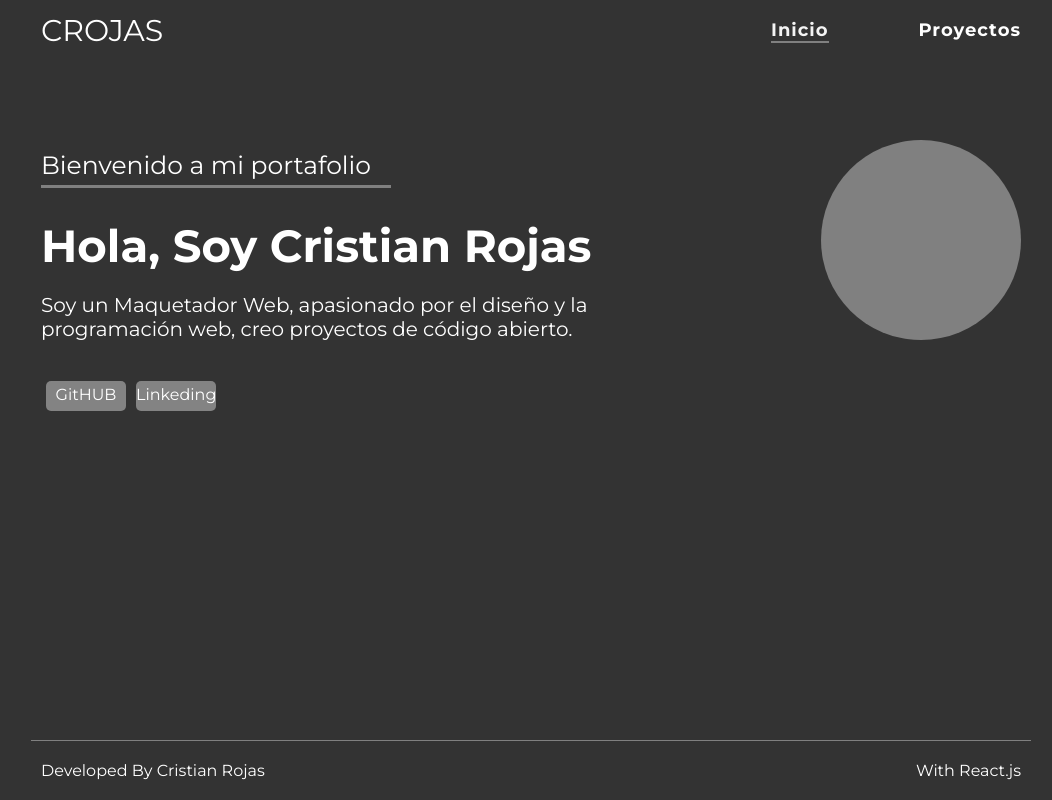
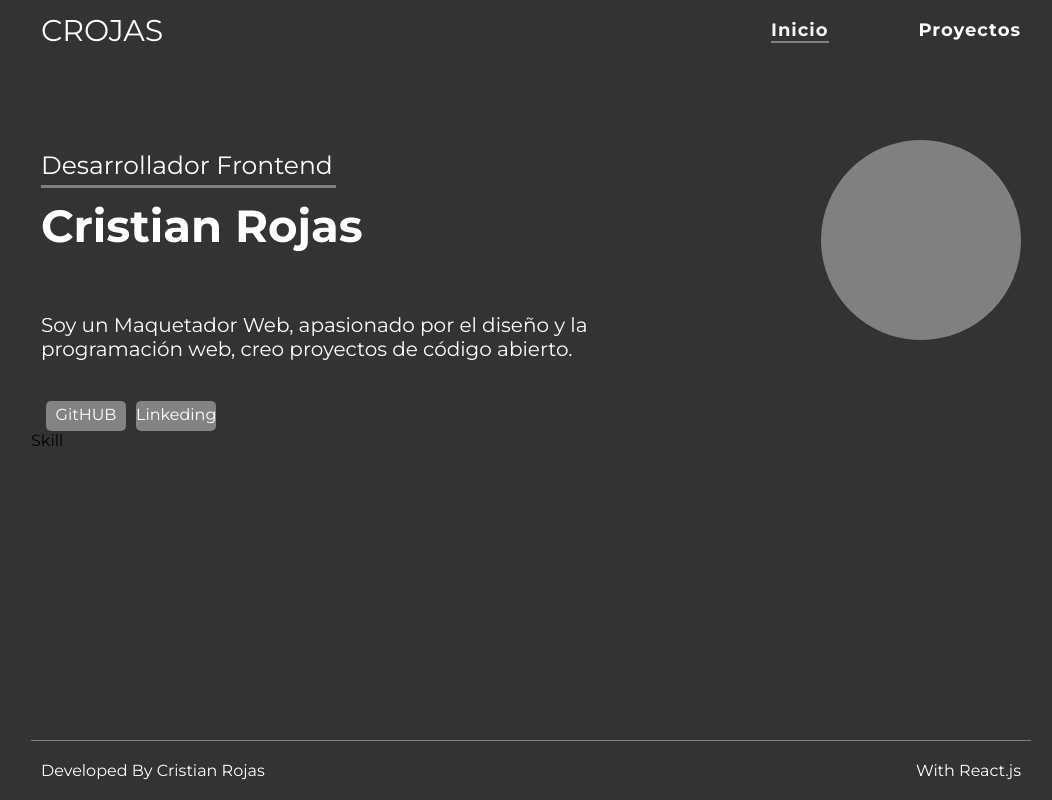
Before and after one commit to cristiandrc/cristiandrc.github.io, a React app: page / in a window 1280 px wide. Shown: the whole page, without its empty margins (109-1161 px from the left). Built offline with nearby package versions, Linux system fonts and the light colour scheme.

Commit message:
Modificando Porject

```diff
--- a/src/components/Hero.jsx
+++ b/src/components/Hero.jsx
@@ -4,8 +4,8 @@ const Hero = () => {
   return (
     <Div>
       <div>
-        <Pw>Bienvenido a mi portafolio</Pw>
-        <H2>Hola, Soy Cristian Rojas</H2>
+        <Pw>Desarrollador Frontend</Pw>
+        <H2>Cristian Rojas</H2>
         <P>
           Soy un Maquetador Web, apasionado por el diseño y la programación web,
           creo proyectos de código abierto.
--- /dev/null
+++ b/src/components/Skills.jsx
@@ -0,0 +1,7 @@
+import React from "react";
+
+const Skills = () => {
+  return <div>Skill</div>;
+};
+
+export { Skills };
--- a/src/containers/Home.jsx
+++ b/src/containers/Home.jsx
@@ -1,9 +1,12 @@
 import React from "react";
 import { Hero } from "../components/Hero";
+import { Skills } from "../components/Skills";
+
 const Home = () => {
   return (
     <>
       <Hero />
+      <Skills />
     </>
   );
 };
--- a/src/containers/Project.jsx
+++ b/src/containers/Project.jsx
@@ -1,7 +1,25 @@
 import React from "react";
-
+import { Card } from "../components/Card";
+const Data = [
+  {
+    id: 0,
+    name: "Todo-App",
+    img: "https://abrahamcalsin.com/projects-img/motivation_design_template.svg",
+    text: "Adm tareas",
+    page: "https://cristiandrc.github.io/Todo-App/",
+    github: "https://github.com/cristiandrc/Todo-App",
+  },
+];
 const Project = () => {
-  return <p>Proyectos</p>;
+  return (
+    <>
+      <h2>Proyectos</h2>
+      <p>Es esta seccion podras ver los proyectos mas destacados</p>
+      {Data.map((data) => (
+        <Card key={data.id} {...data} />
+      ))}
+    </>
+  );
 };
 
 export { Project };
--- a/src/style/Hero.js
+++ b/src/style/Hero.js
@@ -9,14 +9,15 @@ export const Div = styled.div`
 `;
 export const H2 = styled.h2`
   font-size: 45px;
+  margin-bottom: 60px;
 `;
 
 export const Pw = styled.p`
   font-size: 25px;
-  width: 350px;
+  width: 295px;
   border-bottom: 3px solid gray;
   padding-bottom: 5px;
-  margin: 10px 0 30px;
+  margin: 10px 0 10px;
 `;
 
 export const P = styled.p`
--- a/src/style/Layout.js
+++ b/src/style/Layout.js
@@ -8,7 +8,7 @@ export const Div = styled.div`
 `;
 
 export const Section = styled.section`
-  height: calc(100vh - 120px);
+  min-height: calc(100vh - 120px);
   width: 100%;
   max-width: 1000px;
   margin: 0 auto;
```
